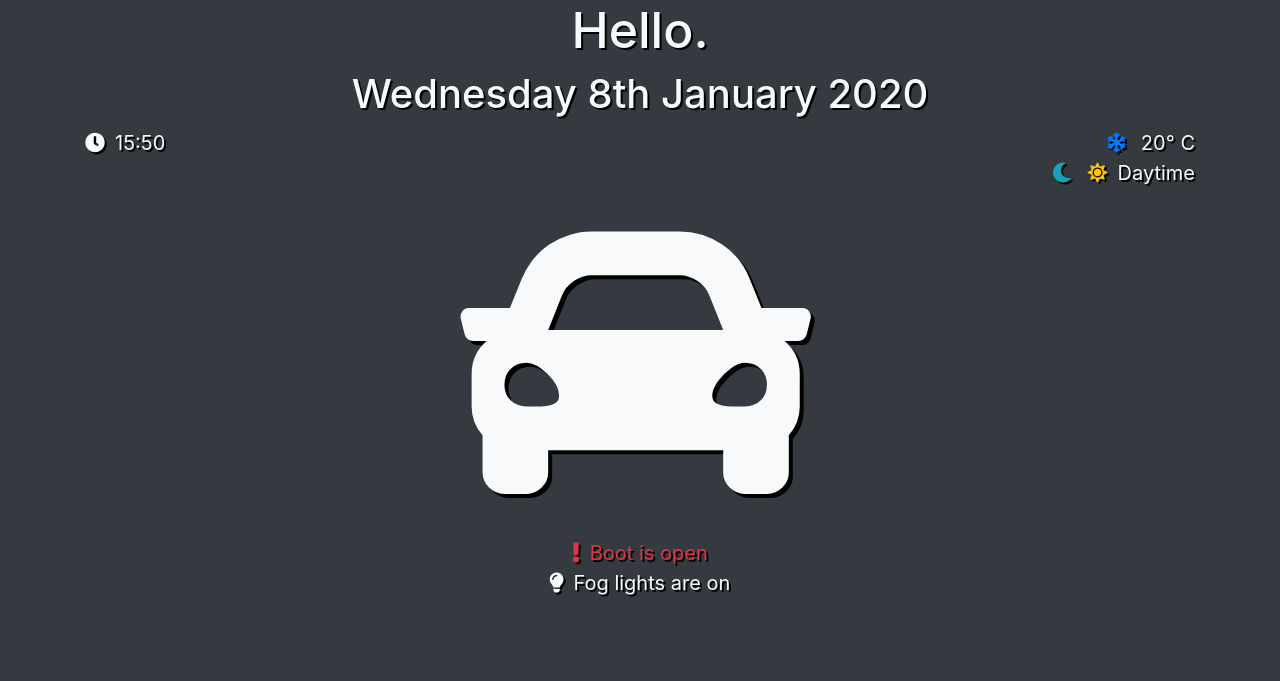
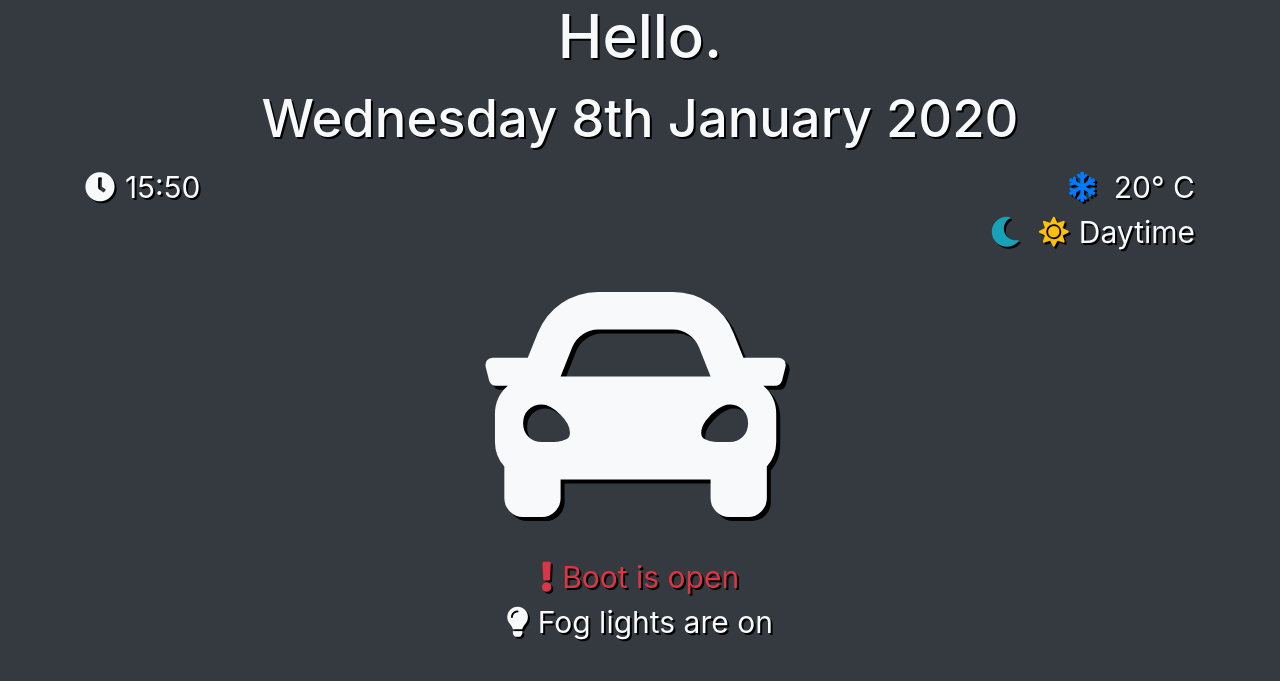
Before and after one commit to CoburnJoe/Pi-Car, a Flask app: template Pi_Car/templates/main.html in a window 1280 px wide. Shown: the top 681 px of the page. Run offline with Flask 2, Linux system fonts and the light colour scheme; the template is opened without the code that fills it, so the values that code supplies are empty; some libraries are stand-ins or nearby versions.

Commit message:
More Pi styling tweaks

```diff
--- a/Pi_Car/static/css/style.css
+++ b/Pi_Car/static/css/style.css
@@ -1,6 +1,6 @@
 html,
 body {
-	font-size: 20px;
+	font-size: 30px;
 	background-color: var(--gray-dark);
 	text-shadow: 2px 2px #000000;
 	cursor: none;
@@ -11,7 +11,7 @@ i {
 }
 
 .icon-huge {
-	font-size: 350px;
+	font-size: 300px;
 	font-weight: bold;
 	text-shadow: 4px 4px #000000;
 }
--- a/Pi_Car/templates/main.html
+++ b/Pi_Car/templates/main.html
@@ -16,8 +16,8 @@
 
 <body>
     <div class="container text-center text-light">
-        <h1>Hello.</h1>
-        <h2>Wednesday 8th January 2020</h2>
+        <h2>Hello.</h2>
+        <h3>Wednesday 8th January 2020</h3>
         <div class="row">
             <div class="col text-left">
                 <i class="fas fa-clock"></i>15:50
```
